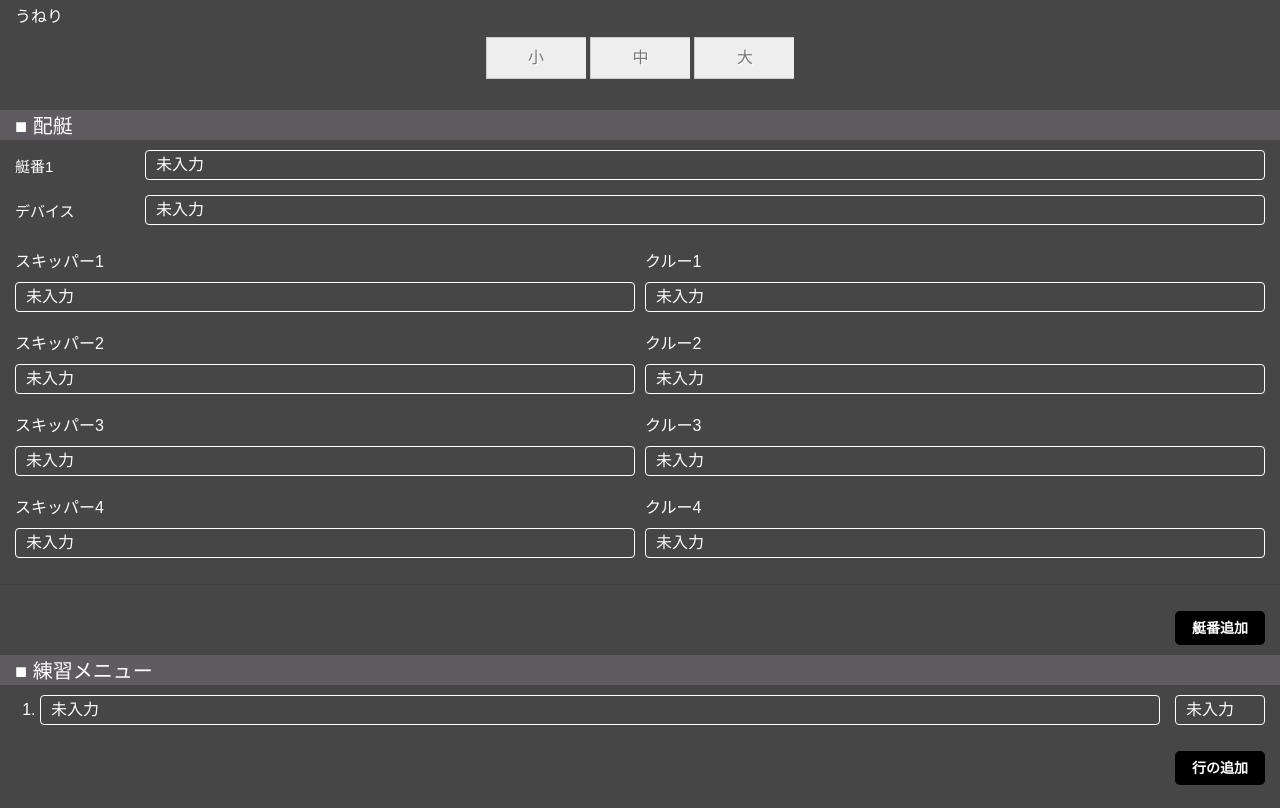
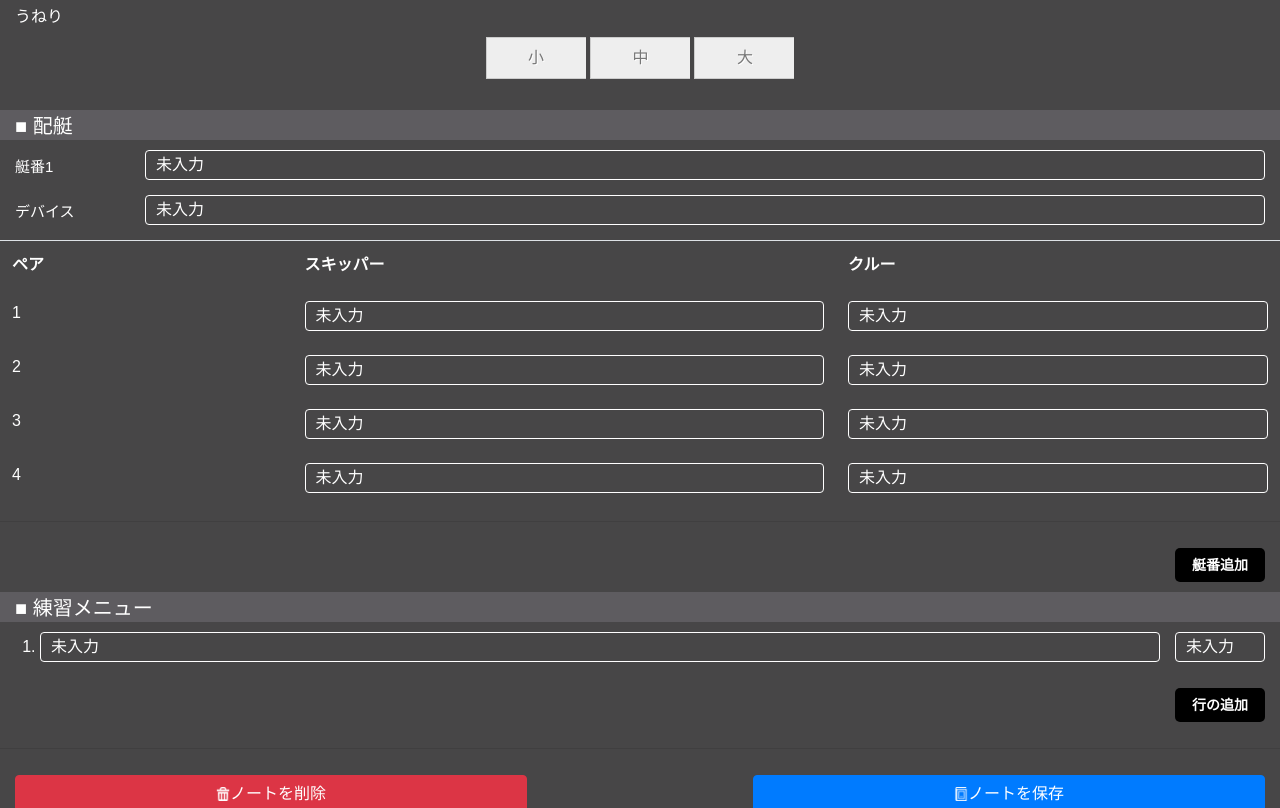
Before and after one commit to KeioSailingDev/web_yacht_note, a Flask app: a page that uses templates/show_outline.html in a window 1280 px wide. Shown: the part 843-1651 px from the top of the page. Run offline with Flask 2, Linux system fonts and the light colour scheme; data that the repository does not hold is empty; some libraries are stand-ins or nearby versions.

Commit message:
配艇の並び表を変更

```diff
--- a/static/css/style.css
+++ b/static/css/style.css
@@ -455,14 +455,21 @@ table#edit-outline-table tr td {
   border: none;
 }
 
-table#edit-outline-table tr td.outline-td-skipper {
+table#edit-outline-table tr outline-td-skipper {
   padding: 10px 5px 10px 15px;
-  width: 50%;
+  width: 45%;
+  text-align: center;
 }
 
-table#edit-outline-table tr td.outline-td-crew {
+table#edit-outline-table tr outline-td-crew {
   padding: 10px 15px 10px 5px;
-  width: 50%;
+  width: 45%;
+  text-align: center;
+}
+
+table#edit-outline-table tr outline-td-pare {
+  width: 10%;
+  text-align: center;
 }
 
 ol#menu li {
--- a/templates/show_outline.html
+++ b/templates/show_outline.html
@@ -244,10 +244,14 @@
         </div>
 
       <table id="edit-outline-table" class="table" >
-
         <tr>
+          <th class="outline-td-pare">ペア</th>
+          <th class="outline-td-skipper">スキッパー</th>
+          <th class="outline-td-crew">クルー</th>
+        </tr>
+        <tr>
+          <td class="outline-td-pare">1</td>
           <td class="outline-td-skipper">
-            <label for="skipper1{{loop.index0}}">スキッパー1</label>
             <select name="skipper1{{loop.index0}}" id="skipper1{{loop.index0}}" class="input-form">
               <option value="">未入力</option>
               {% for player_name in outline_selections[6] %}
@@ -260,7 +264,6 @@
             </select>
           </td>
           <td class="outline-td-crew">
-            <label for="crew1{{loop.index0}}">クルー1</label>
             <select name="crew1{{loop.index0}}" id="crew1{{loop.index0}}" class="input-form">
               <option value="">未入力</option>
               {% for player_name in outline_selections[6] %}
@@ -275,8 +278,8 @@
         </tr>
 
         <tr>
+          <td class="outline-td-pare">2</td>
           <td class="outline-td-skipper">
-            <label for="skipper2{{loop.index0}}">スキッパー2</label>
             <select name="skipper2{{loop.index0}}" id="skipper2{{loop.index0}}" class="input-form">
               <option value="">未入力</option>
               {% for player_name in outline_selections[6] %}
@@ -289,7 +292,6 @@
             </select>
           </td>
           <td class="outline-td-crew">
-            <label for="crew2{{loop.index0}}">クルー2</label>
             <select name="crew2{{loop.index0}}" id="crew2{{loop.index0}}" class="input-form">
               <option value="">未入力</option>
               {% for player_name in outline_selections[6] %}
@@ -304,8 +306,8 @@
         </tr>
 
         <tr>
+          <td class="outline-td-pare">3</td>
           <td class="outline-td-skipper">
-            <label for="skipper3{{loop.index0}}">スキッパー3</label>
             <select name="skipper3{{loop.index0}}" id="skipper3{{loop.index0}}" class="input-form">
               <option value="">未入力</option>
               {% for player_name in outline_selections[6] %}
@@ -318,7 +320,6 @@
             </select>
           </td>
           <td class="outline-td-crew">
-            <label for="crew3{{loop.index0}}">クルー3</label>
             <select name="crew3{{loop.index0}}" id="crew3{{loop.index0}}" class="input-form">
               <option value="">未入力</option>
               {% for player_name in outline_selections[6] %}
@@ -333,8 +334,8 @@
         </tr>
 
         <tr>
+          <td class="outline-td-pare">4</td>
           <td class="outline-td-skipper">
-            <label for="skipper4{{loop.index0}}">スキッパー4</label>
             <select name="skipper4{{loop.index0}}" id="skipper4{{loop.index0}}" class="input-form">
               <option value="">未入力</option>
               {% for player_name in outline_selections[6] %}
@@ -347,7 +348,6 @@
             </select>
           </td>
           <td class="outline-td-crew">
-            <label for="crew4{{loop.index0}}">クルー4</label>
             <select name="crew4{{loop.index0}}" id="crew4{{loop.index0}}" class="input-form">
               <option value="">未入力</option>
               {% for player_name in outline_selections[6] %}
```
